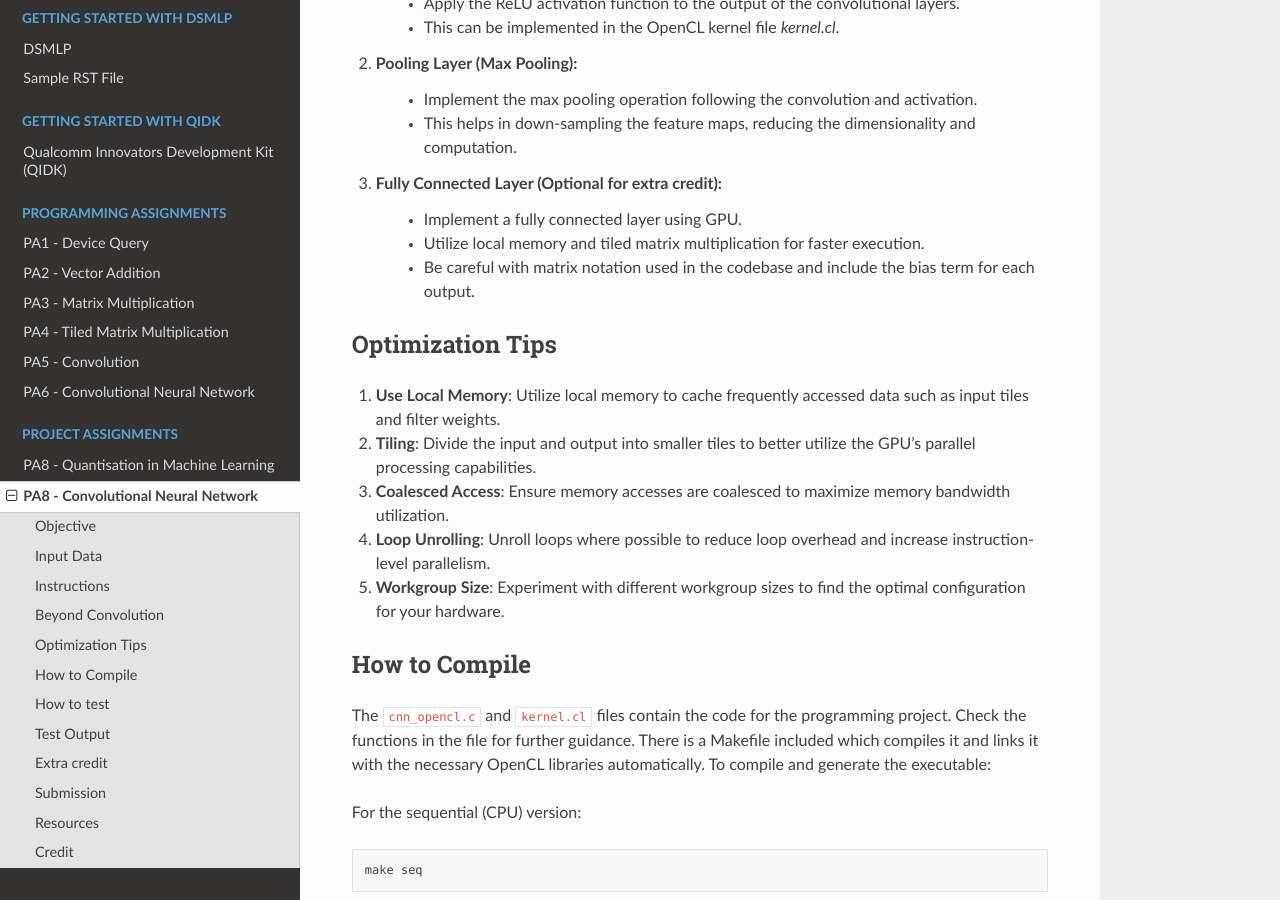
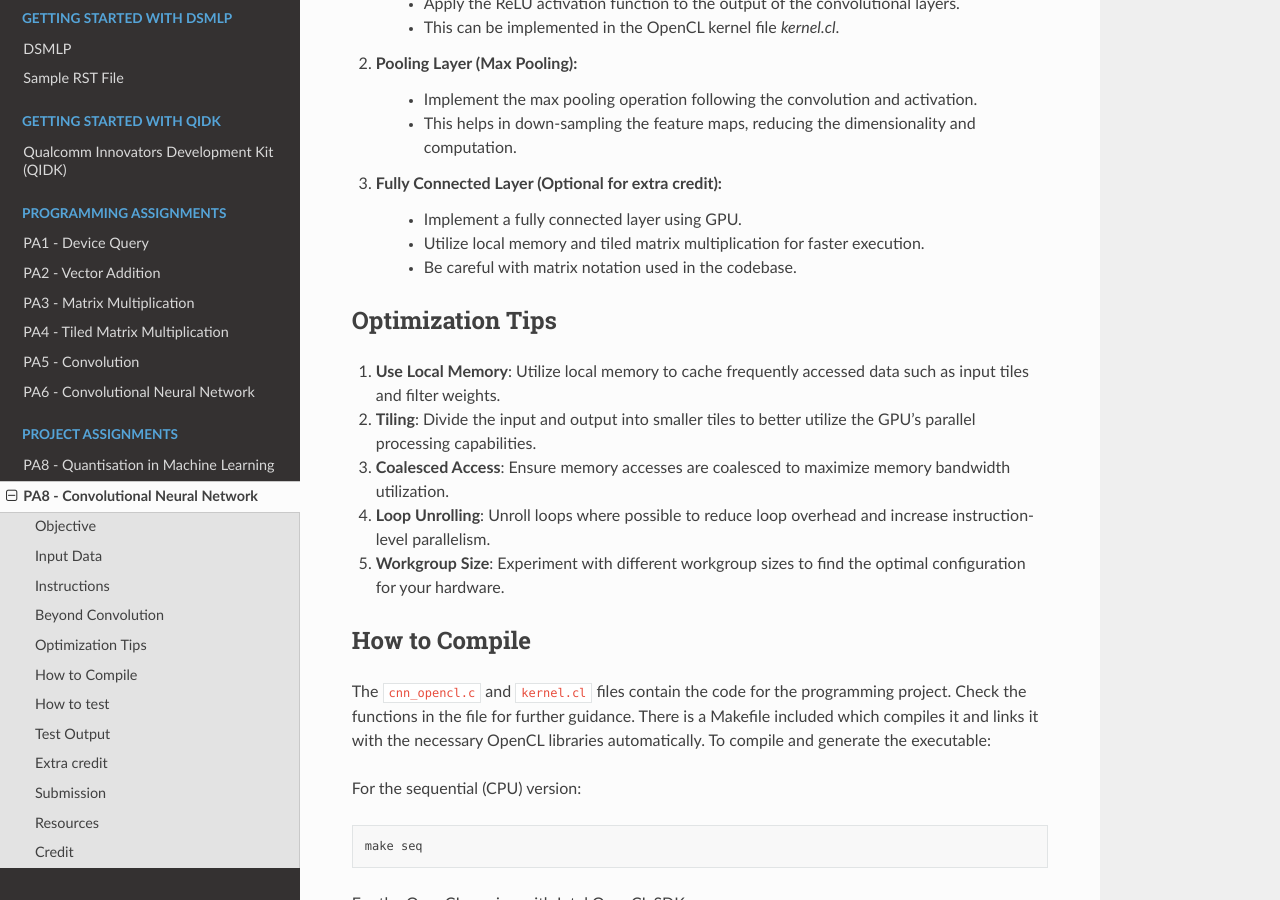
Before and after one commit to KastnerRG/cse160-docs, a Sphinx documentation site: the page built from docs/source/pa8-cnn.rst, in a window 1280 px wide and 900 px high, scrolled down 3631 px. Built offline with Sphinx 7.4.7 and the Read the Docs theme 2.0.0, drawn with Linux system fonts in a browser that asks for light colours; formulas are drawn with MathJax 3.

Commit message:
updated docs for cnn

```diff
--- a/docs/source/pa8-cnn.rst
+++ b/docs/source/pa8-cnn.rst
@@ -84,7 +84,7 @@ In addition to the convolutional layers (C1 and C3), you are expected to impleme
 3. **Fully Connected Layer** (Optional for extra credit):
     - Implement a fully connected layer using GPU.
     - Utilize local memory and tiled matrix multiplication for faster execution.
-    - Be careful with matrix notation used in the codebase and include the bias term for each output.
+    - Be careful with matrix notation used in the codebase.
 
 Optimization Tips
 -----------------
```
